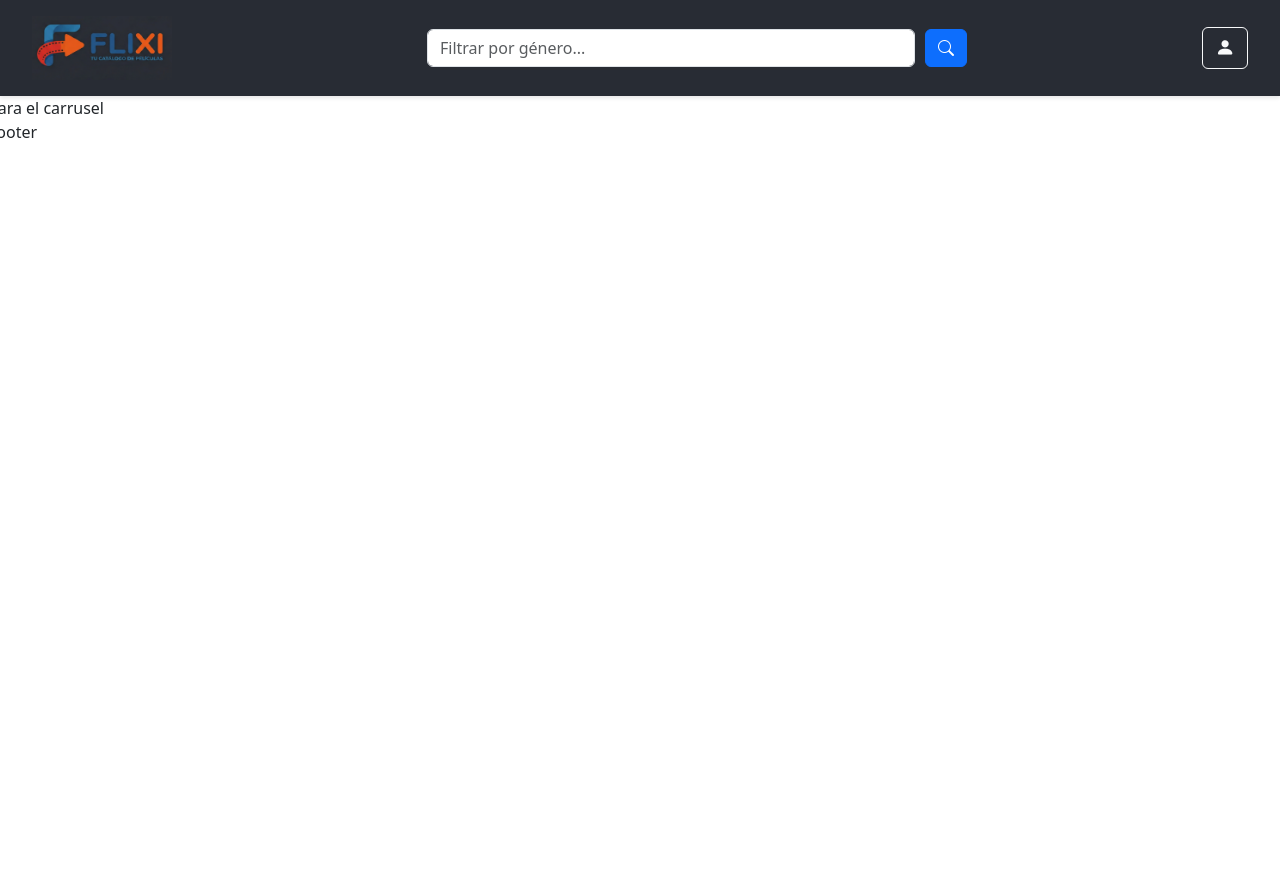
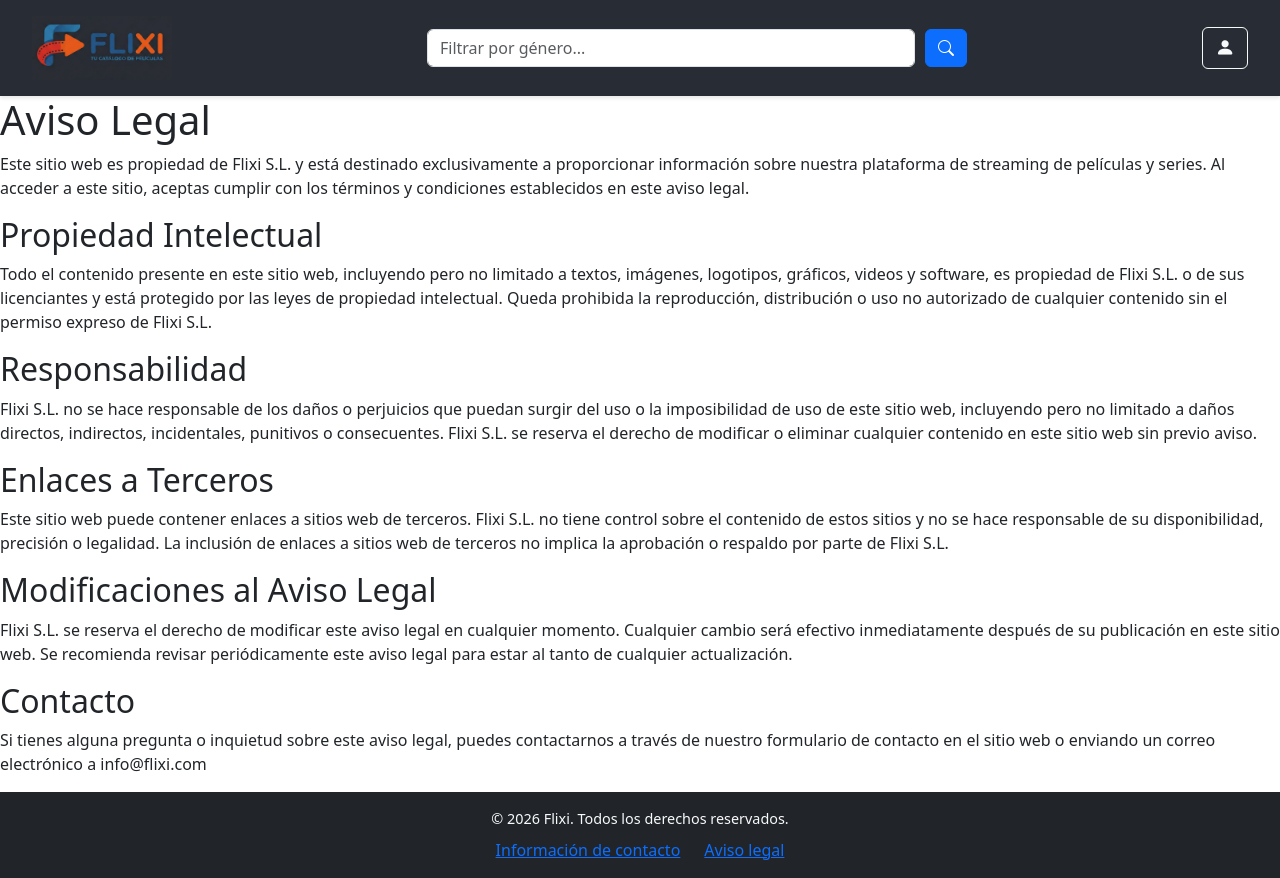
Before and after one commit to natinatlunn/webapp-react, a React (Vite) app: page /Paginas/AvisoLegal in a window 1280 px wide. Before the commit the page ends 800 px from the top, so only its background shows below. Built offline with nearby package versions, Linux system fonts and the light colour scheme.

Commit message:
Creación del componente Footer y páginas estáticas

```diff
--- a/package.json
+++ b/package.json
@@ -14,7 +14,8 @@
     "bootstrap-icons": "^1.13.1",
     "react": "^19.2.0",
     "react-bootstrap": "^2.10.10",
-    "react-dom": "^19.2.0"
+    "react-dom": "^19.2.0",
+    "react-router-dom": "^7.13.1"
   },
   "devDependencies": {
     "@eslint/js": "^9.39.1",
--- a/src/App.jsx
+++ b/src/App.jsx
@@ -1,10 +1,15 @@
 import './App.css'
 import 'bootstrap/dist/css/bootstrap.min.css';
+import AvisoLegal from './Paginas/AvisoLegal';
+import InfoContacto from './Paginas/InfoContacto';
+import { Routes, Route } from 'react-router-dom';
+
 import Container from 'react-bootstrap/Container';
 import Row from 'react-bootstrap/Row';
 import Col from 'react-bootstrap/Col';
 
 import BarraNavegacion from './componentes/BarraNavegacion';
+import Footer from './componentes/Footer';
 
 function App() {
 
@@ -17,10 +22,15 @@ function App() {
         </Col>
       </Row>
       <Row>
-        Para el carrusel
+
+        <Routes>
+          <Route path="/Paginas/AvisoLegal" element={<AvisoLegal />}></Route>
+          <Route path="/Paginas/InfoContacto" element={<InfoContacto />} ></Route>
+        </Routes>
       </Row>
       <Row>
-        Footer
+        <Footer />
+
       </Row>
     </Container>
   )
--- /dev/null
+++ b/src/Paginas/AvisoLegal.jsx
@@ -0,0 +1,22 @@
+function AvisoLegal() {
+
+    return (
+        <div className="aviso-legal">
+            <h1>Aviso Legal</h1>
+            <p>Este sitio web es propiedad de Flixi S.L. y está destinado exclusivamente a proporcionar información sobre nuestra plataforma de streaming de películas y series. Al acceder a este sitio, aceptas cumplir con los términos y condiciones establecidos en este aviso legal.</p>
+            <h2>Propiedad Intelectual</h2>
+            <p>Todo el contenido presente en este sitio web, incluyendo pero no limitado a textos, imágenes, logotipos, gráficos, videos y software, es propiedad de Flixi S.L. o de sus licenciantes y está protegido por las leyes de propiedad intelectual. Queda prohibida la reproducción, distribución o uso no autorizado de cualquier contenido sin el permiso expreso de Flixi S.L.</p>
+            <h2>Responsabilidad</h2>
+            <p>Flixi S.L. no se hace responsable de los daños o perjuicios que puedan surgir del uso o la imposibilidad de uso de este sitio web, incluyendo pero no limitado a daños directos, indirectos, incidentales, punitivos o consecuentes. Flixi S.L. se reserva el derecho de modificar o eliminar cualquier contenido en este sitio web sin previo aviso.</p>
+            <h2>Enlaces a Terceros</h2>
+            <p>Este sitio web puede contener enlaces a sitios web de terceros. Flixi S.L. no tiene control sobre el contenido de estos sitios y no se hace responsable de su disponibilidad, precisión o legalidad. La inclusión de enlaces a sitios web de terceros no implica la aprobación o respaldo por parte de Flixi S.L.</p>
+            <h2>Modificaciones al Aviso Legal</h2>
+            <p>Flixi S.L. se reserva el derecho de modificar este aviso legal en cualquier momento. Cualquier cambio será efectivo inmediatamente después de su publicación en este sitio web. Se recomienda revisar periódicamente este aviso legal para estar al tanto de cualquier actualización.</p>
+            <h2>Contacto</h2>
+            <p>Si tienes alguna pregunta o inquietud sobre este aviso legal, puedes contactarnos a través de nuestro formulario de contacto en el sitio web o enviando un correo electrónico a info@flixi.com</p>
+
+        </div>
+    );
+}
+
+export default AvisoLegal;
--- /dev/null
+++ b/src/Paginas/InfoContacto.jsx
@@ -0,0 +1,15 @@
+function InfoContacto() {
+    return (
+        <div className="info-contacto">
+            <h1>Información de Contacto</h1>
+            <p>Si tienes alguna pregunta o necesitas asistencia, no dudes en contactarnos:</p>
+            <ul>
+                <li><strong>Email:</strong> <a href="mailto:info@flixi.com">info@flixi.com</a></li>
+                <li><strong>Teléfono:</strong> +34 91 123 45 67</li>
+                <li><strong>Dirección:</strong> C/ Ejemplo, 123, 28001 Madrid, España</li>
+            </ul>
+        </div>
+    );
+}
+
+export default InfoContacto;
--- /dev/null
+++ b/src/componentes/Footer.css
@@ -0,0 +1,20 @@
+.footer-app {
+  width: 100%;
+  padding: 1rem;
+  text-align: center;
+  background-color: #212529;
+}
+
+.footer-texto {
+  margin: 0;
+  color: #f8f9fa;
+  font-size: 0.9rem;
+}
+
+.footer-nav {
+  margin-top: 0.5rem;
+}
+
+.footer-nav .nav-item + .nav-item {
+  margin-left: 1.5rem;
+}
--- /dev/null
+++ b/src/componentes/Footer.jsx
@@ -0,0 +1,27 @@
+import './Footer.css';
+import Nav from 'react-bootstrap/Nav';
+import { Link } from 'react-router-dom';
+
+
+
+function Footer() {
+    const anioActual = new Date().getFullYear();
+
+    return (
+        <footer className="footer-app">
+            <p className="footer-texto">© {anioActual} Flixi. Todos los derechos reservados.</p>
+            <Nav className="justify-content-center footer-nav" activeKey="/home">
+                <Nav.Item>
+                    <Link to="/Paginas/InfoContacto">Información de contacto</Link>
+                </Nav.Item>
+
+                <Nav.Item>
+                    <Link to="/Paginas/AvisoLegal">Aviso legal</Link>
+                </Nav.Item>
+            </Nav>
+
+        </footer>
+    );
+}
+
+export default Footer;
--- a/src/main.jsx
+++ b/src/main.jsx
@@ -1,9 +1,12 @@
 import { StrictMode } from 'react'
 import { createRoot } from 'react-dom/client'
+import { BrowserRouter } from 'react-router-dom'
 import App from './App.jsx'
 
 createRoot(document.getElementById('root')).render(
   <StrictMode>
-    <App />
+      <BrowserRouter>
+        <App />
+      </BrowserRouter>
   </StrictMode>,
 )
```
Also changed, not shown: 1 other file (tests, documents, lock files or other folders).
